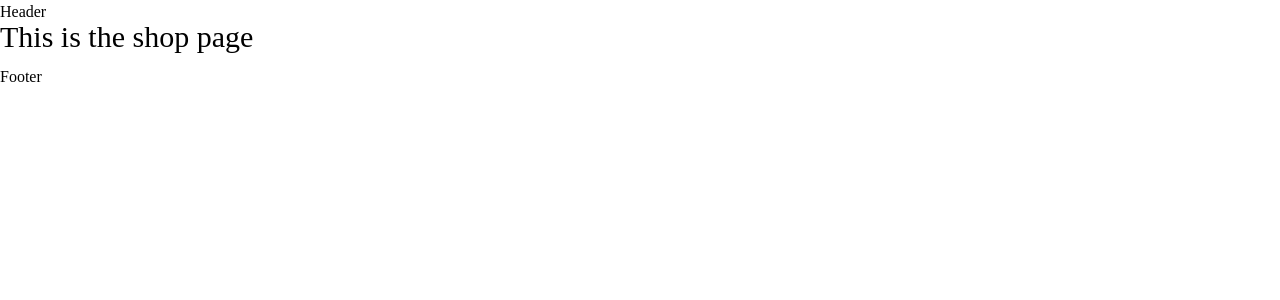
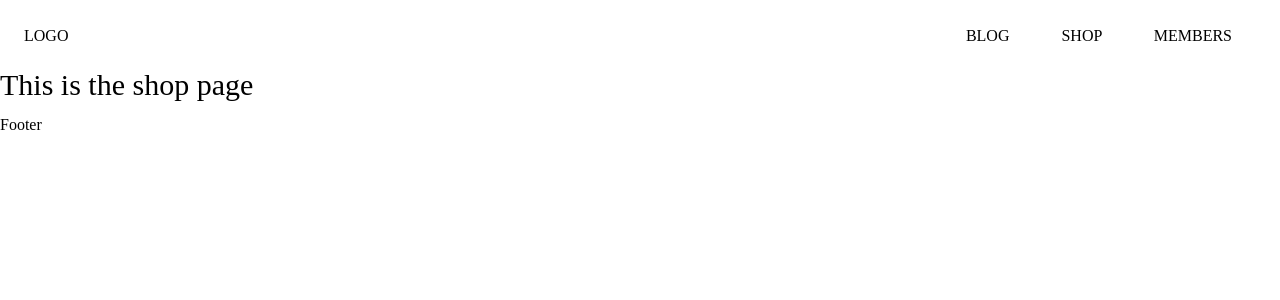
Before and after one commit to GeeRConnolly/ioc-travel-blog, a Jekyll site: the page built from shop.html, in a window 1280 px wide. Shown: the top 300 px of the page. Built offline with Jekyll 4.4.1, drawn with Linux system fonts in a browser that asks for light colours; some web fonts are replaced.

Commit message:
New nav bar and hero banner

```diff
--- /dev/null
+++ b/_data/site-setting.yml
@@ -0,0 +1,4 @@
+nav-items:
+  - page: blog
+  - page: shop
+  - page: members
--- /dev/null
+++ b/_includes/header-nav.html
@@ -0,0 +1,14 @@
+<header>
+    <div class="flex justify-between items-center uppercase m-3 p-3">
+        <a class=""> Logo </a>
+
+        <nav>
+            {% for nav-item in site.data.site-setting.nav-items %}
+
+            <a href="#" class="m-3 p-3"> {{nav-item.page}} </a>
+
+            {% endfor %}
+        </nav>
+
+    </div>
+</header>
--- a/_layouts/default.html
+++ b/_layouts/default.html
@@ -8,7 +8,8 @@
 </head>
 
 <body>
-    Header
+
+    {% include header-nav.html %}
 
     {{content}}
 
--- a/assets/css/style.css
+++ b/assets/css/style.css
@@ -444,11 +444,32 @@ p {
 .m-4 {
   margin: 1rem;
 }
+.m-3 {
+  margin: 0.75rem;
+}
+.inline-block {
+  display: inline-block;
+}
+.flex {
+  display: flex;
+}
+.grid {
+  display: grid;
+}
 .aspect-square {
   aspect-ratio: 1 / 1;
 }
 .h-full {
   height: 100%;
+}
+.min-h-100 {
+  min-height: 100vh;
+}
+.min-h-full {
+  min-height: 100%;
+}
+.min-h-screen {
+  min-height: 100vh;
 }
 .w-96 {
   width: 24rem;
@@ -456,8 +477,26 @@ p {
 .w-full {
   width: 100%;
 }
+.max-w-lg {
+  max-width: 32rem;
+}
+.max-w-md {
+  max-width: 28rem;
+}
 .shrink-0 {
   flex-shrink: 0;
+}
+.flex-col {
+  flex-direction: column;
+}
+.items-center {
+  align-items: center;
+}
+.justify-center {
+  justify-content: center;
+}
+.justify-between {
+  justify-content: space-between;
 }
 .bg-yellow-400 {
   --tw-bg-opacity: 1;
@@ -491,6 +530,49 @@ p {
 .p-2 {
   padding: 0.5rem;
 }
+.p-3 {
+  padding: 0.75rem;
+}
+.p-5 {
+  padding: 1.25rem;
+}
+.p-5p {
+  padding: 5%;
+}
+.text-4xl {
+  font-size: 2.25rem;
+  line-height: 1;
+}
+.text-xl {
+  font-size: 1.25rem;
+  line-height: 1.2;
+}
+.text-6xl {
+  font-size: 3.75rem;
+  line-height: 1;
+}
+.text-9xl {
+  font-size: 8rem;
+  line-height: 1;
+}
+.text-7xl {
+  font-size: 4.5rem;
+  line-height: 1;
+}
+.text-8xl {
+  font-size: 6rem;
+  line-height: 1;
+}
+.uppercase {
+  text-transform: uppercase;
+}
+.leading-10 {
+  line-height: 2.5rem;
+}
+.text-white {
+  --tw-text-opacity: 1;
+  color: rgb(255 255 255 / var(--tw-text-opacity));
+}
 
 /* Custom CSS */
 
--- a/index.html
+++ b/index.html
@@ -8,4 +8,4 @@ seo:
     hide-from-google: false
 ---
 
-<p class="bg-yellow-400"> This is some text on the homepage </p>
+{% include hero-banner.html %}
```
Also changed, not shown: _includes/hero-banner.html (added, +10 -0 lines).
